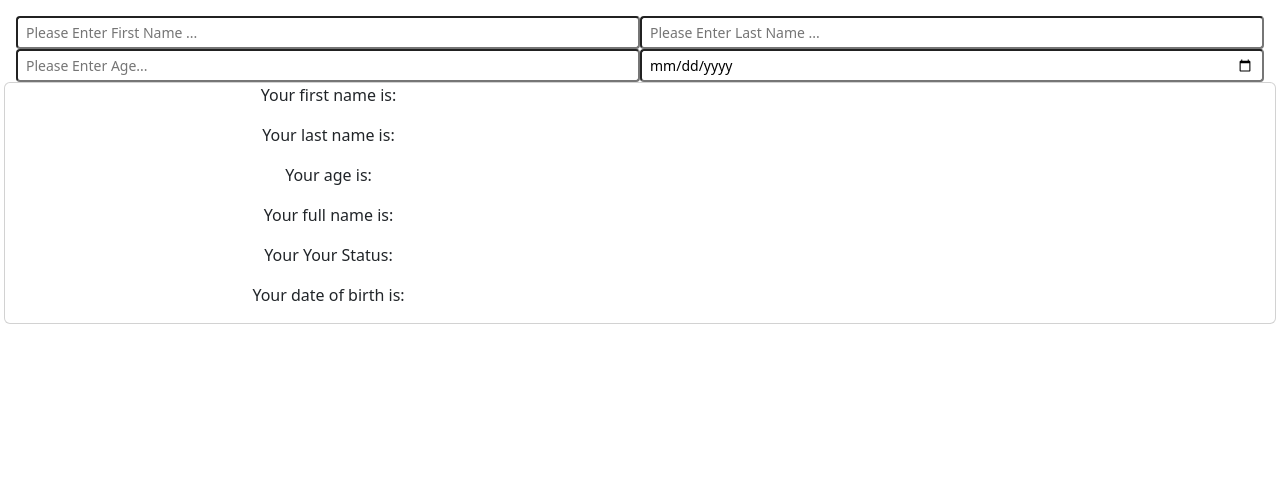
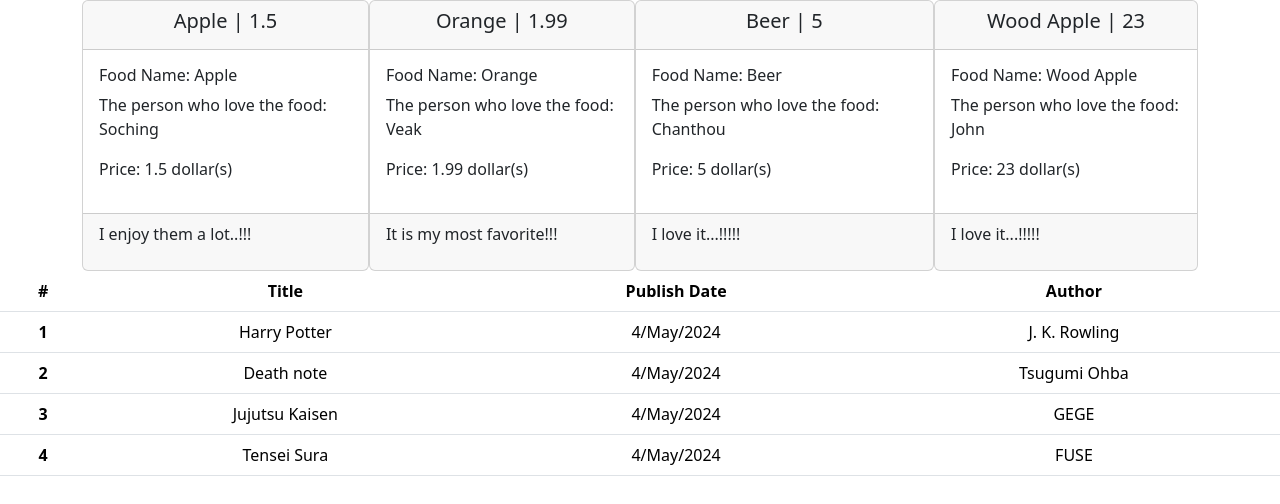
Before and after one commit to rath-samrith-webdev/vue.js-practice, a Vue app: page / in a window 1280 px wide. Shown: the top 504 px of the page. Built offline with nearby package versions, Linux system fonts and the light colour scheme.

Commit message:
exercise with bootstrap 02

```diff
--- a/src/App.vue
+++ b/src/App.vue
@@ -1,28 +1,37 @@
 <template>
-  <div class="row p-3 d-flex justify-content-center align-content-center">
-    <div class="row-cols-2">
-      <input class="form-control-sm"
-          type="text"
-          placeholder="Please Enter First Name ..."
-          v-model="first_name"
-      />
-      <input class="form-control-sm"
-          type="text"
-          placeholder="Please Enter Last Name ..."
-          v-model="last_name"
-      />
-      <input class="form-control-sm" type="number" placeholder="Please Enter Age..." v-model="age" />
-      <input class="form-control-sm" type="date" v-model="date_of_birth" />
-    </div>
-    <div class="card row-cols-2">
-      <p>Your first name is: {{ first_name }}</p>
-      <p>Your last name is: {{ last_name }}</p>
-      <p>Your age is: {{ age }}</p>
-      <p>Your full name is: {{ getFullName }}</p>
-      <p :class="{color_status}">Your Your Status: {{ getStatus }}</p>
-      <p>Your date of birth is: {{ date_of_birth }}</p>
+  <div class="container-md d-flex justify-content-around">
+    <div class="card"  v-for="(fav,index) in fav_food" :key="index">
+      <div class="card-header">
+        <h5>{{fav.name}} | {{fav.price}}</h5>
+      </div>
+      <div class="card-body text-start">
+        <h6>Food Name: {{fav.name}}</h6>
+        <p>The person who love the food: {{fav.person}}</p>
+        <p>Price: {{fav.price}} dollar(s)</p>
+      </div>
+      <div class="card-footer text-start">
+        <p>{{fav.msg}}</p>
+      </div>
     </div>
   </div>
+  <table class="table">
+    <thead class="thead-dark">
+    <tr>
+      <th scope="col">#</th>
+      <th scope="col">Title</th>
+      <th scope="col">Publish Date</th>
+      <th scope="col">Author</th>
+    </tr>
+    </thead>
+    <tbody>
+    <tr  v-for="(item,index) in book" :key="index">
+      <th scope="row">{{index+1}}</th>
+      <td>{{item.bookname}}</td>
+      <td>{{item.publish_date}}</td>
+      <td>{{item.author}}</td>
+    </tr>
+    </tbody>
+  </table>
 </template>
 
 <script>
@@ -34,6 +43,54 @@
       age: "",
       date_of_birth: "",
       color:'',
+      book:[
+        {
+          bookname:"Harry Potter",
+          publish_date:"4/May/2024",
+          author:"J. K. Rowling"
+        },
+        {
+          bookname:"Death note",
+          publish_date:"4/May/2024",
+          author:"Tsugumi Ohba"
+        },
+        {
+          bookname:"Jujutsu Kaisen",
+          publish_date:"4/May/2024",
+          author:"GEGE"
+        },
+        {
+          bookname:"Tensei Sura",
+          publish_date:"4/May/2024",
+          author:"FUSE"
+        }
+      ],
+      fav_food:[
+        {
+          name:"Apple",
+          person:"Soching",
+          price:1.5,
+          msg:"I enjoy them a lot..!!!"
+        },
+        {
+          name:"Orange",
+          person: "Veak",
+          price: 1.99,
+          msg: "It is my most favorite!!!"
+        },
+        {
+          name: "Beer",
+          person:"Chanthou",
+          price: 5,
+          msg:"I love it...!!!!!"
+        },
+        {
+          name: "Wood Apple",
+          price: 23,
+          person:"John",
+          msg:"I love it...!!!!!"
+        }
+      ]
     };
   },
   computed: {
```
